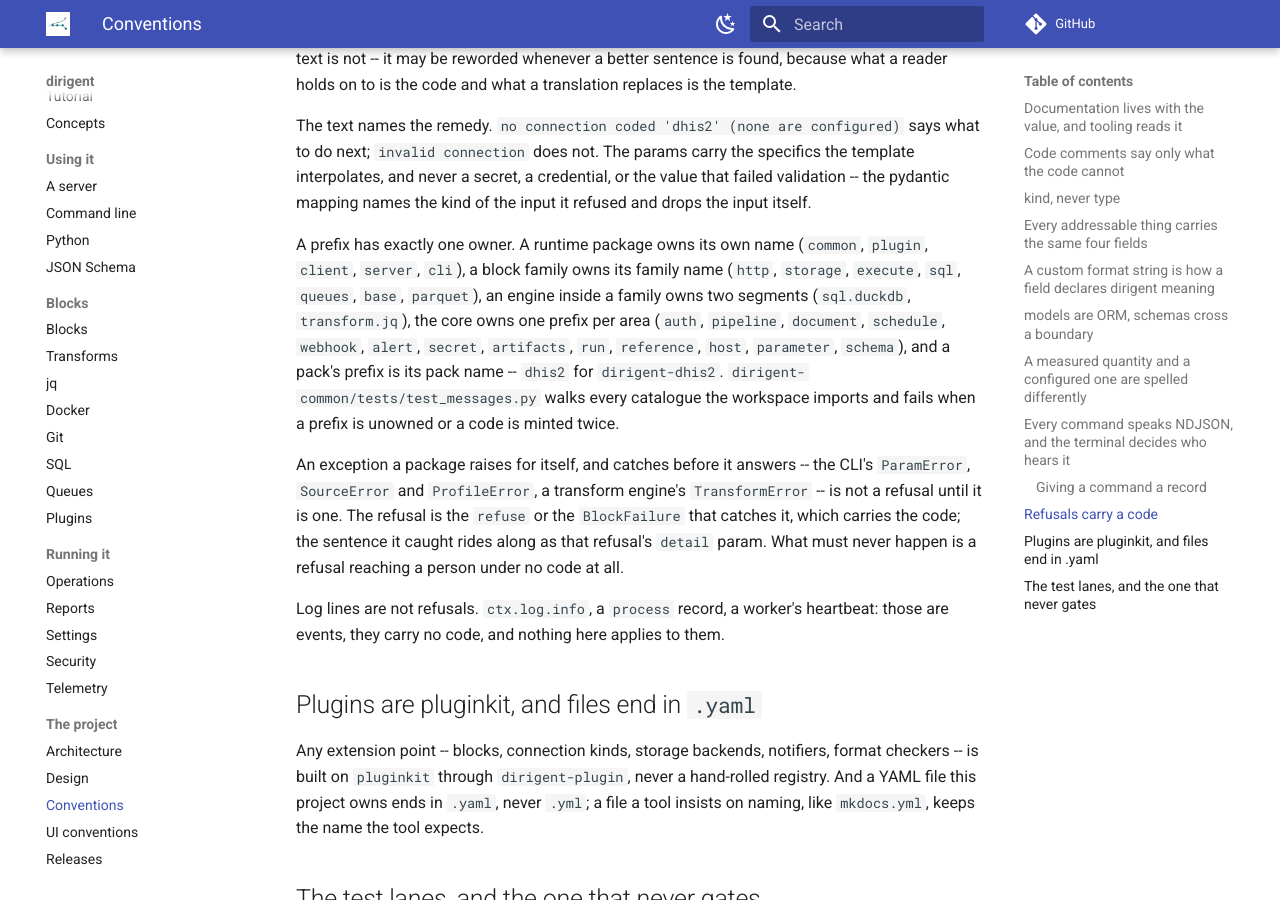
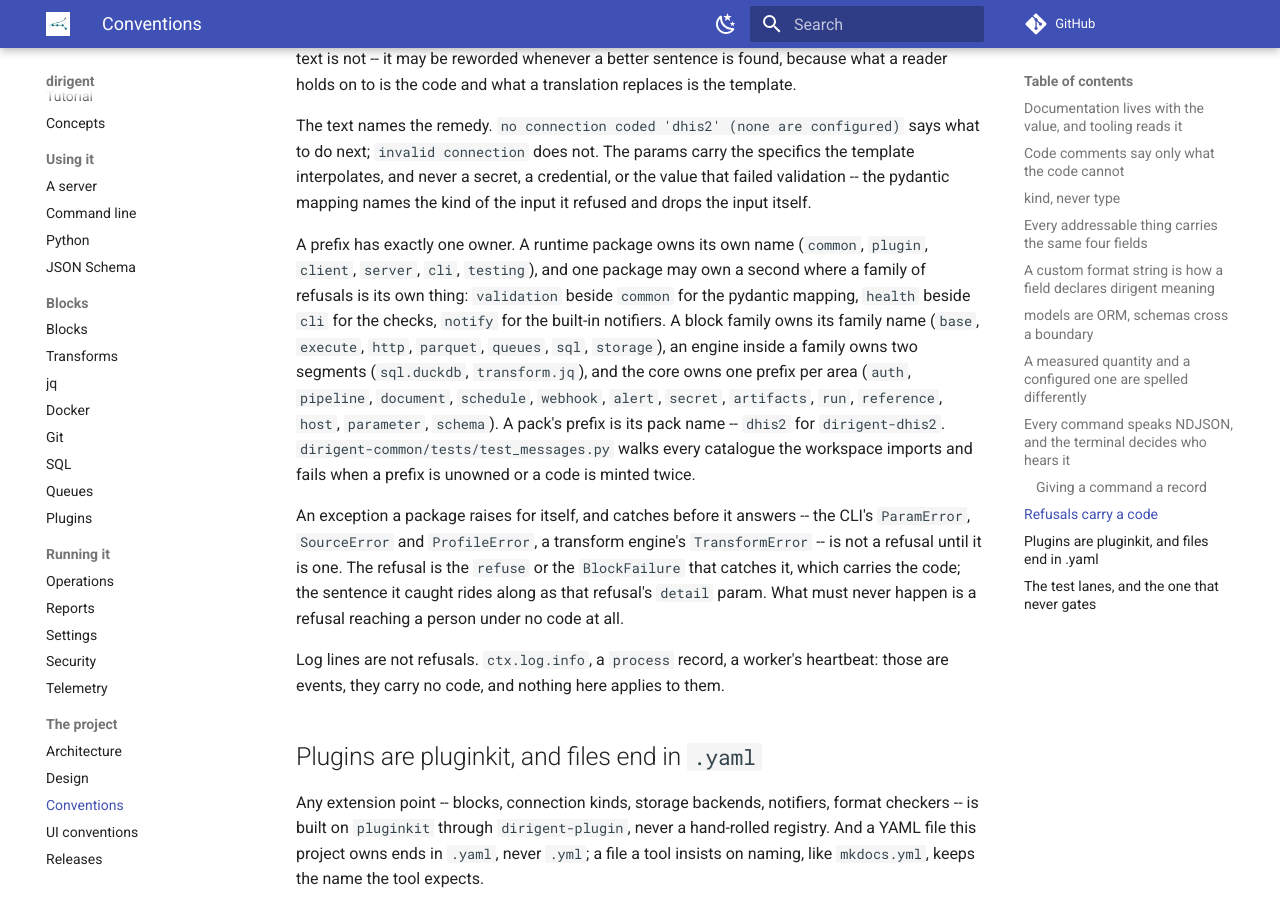
Before and after one commit to winterop-com/dirigent, an MkDocs documentation site: the page built from docs/conventions.md, in a window 1280 px wide and 900 px high, scrolled down 3973 px. Built offline with MkDocs 1.6.1 and Material for MkDocs 9.7.7, drawn with Linux system fonts in a browser that asks for light colours; comment, search, counter and statistics services are not loaded.

Commit message:
docs(conventions): name every prefix the workspace owns

```diff
--- a/docs/conventions.md
+++ b/docs/conventions.md
@@ -160,13 +160,15 @@ interpolates, and never a secret, a credential, or the value that failed validat
 pydantic mapping names the kind of the input it refused and drops the input itself.
 
 A prefix has exactly one owner. A runtime package owns its own name (`common`, `plugin`,
-`client`, `server`, `cli`), a block family owns its family name (`http`, `storage`,
-`execute`, `sql`, `queues`, `base`, `parquet`), an engine inside a family owns two segments
-(`sql.duckdb`, `transform.jq`), the core owns one prefix per area (`auth`, `pipeline`,
-`document`, `schedule`, `webhook`, `alert`, `secret`, `artifacts`, `run`, `reference`,
-`host`, `parameter`, `schema`), and a pack's prefix is its pack name -- `dhis2` for
-`dirigent-dhis2`. `dirigent-common/tests/test_messages.py` walks every catalogue the
-workspace imports and fails when a prefix is unowned or a code is minted twice.
+`client`, `server`, `cli`, `testing`), and one package may own a second where a family of
+refusals is its own thing: `validation` beside `common` for the pydantic mapping, `health`
+beside `cli` for the checks, `notify` for the built-in notifiers. A block family owns its
+family name (`base`, `execute`, `http`, `parquet`, `queues`, `sql`, `storage`), an engine
+inside a family owns two segments (`sql.duckdb`, `transform.jq`), and the core owns one
+prefix per area (`auth`, `pipeline`, `document`, `schedule`, `webhook`, `alert`, `secret`,
+`artifacts`, `run`, `reference`, `host`, `parameter`, `schema`). A pack's prefix is its pack
+name -- `dhis2` for `dirigent-dhis2`. `dirigent-common/tests/test_messages.py` walks every
+catalogue the workspace imports and fails when a prefix is unowned or a code is minted twice.
 
 An exception a package raises for itself, and catches before it answers -- the CLI's
 `ParamError`, `SourceError` and `ProfileError`, a transform engine's `TransformError` -- is
```
